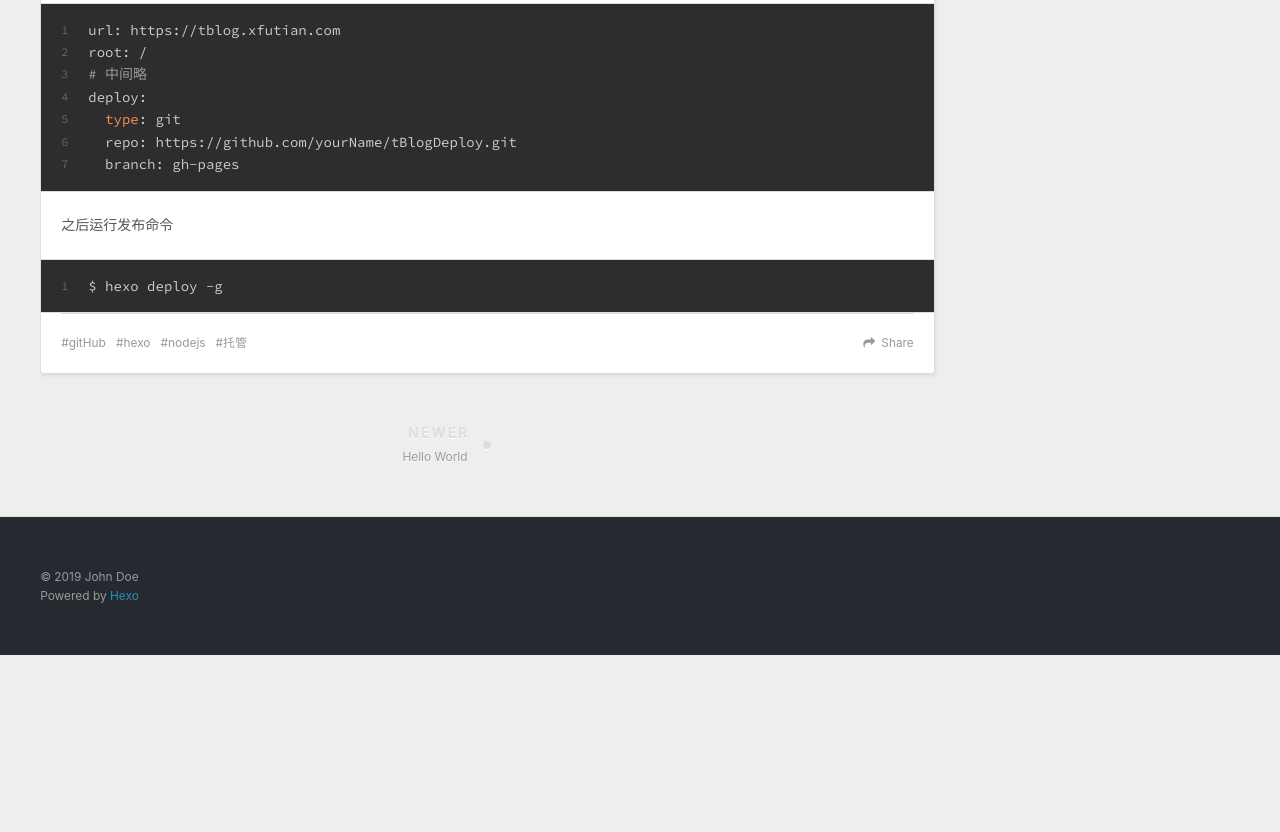
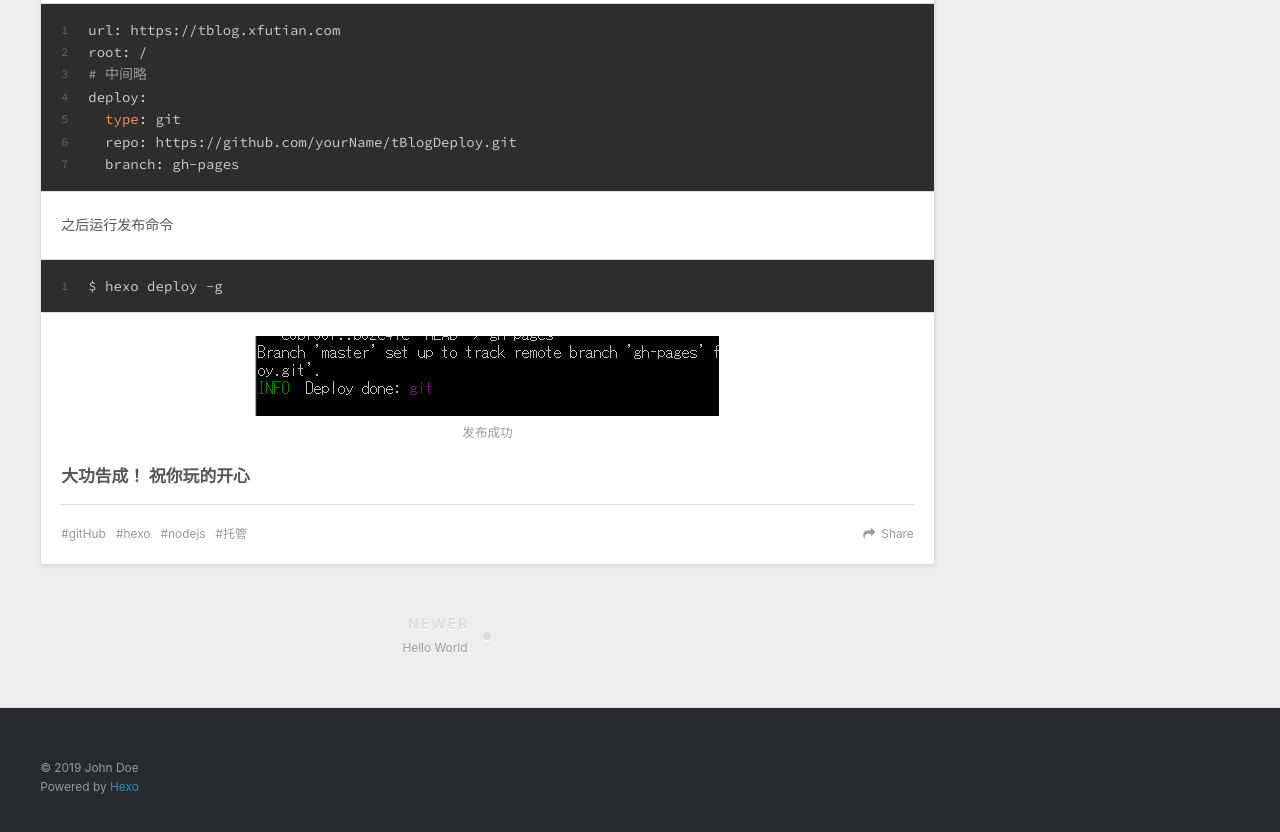
Before and after one commit to Tson1/techBlogDeploy, a plain HTML site: page 2019/07/17/20190817_creatBlog/index.html in a window 1280 px wide. Shown: the part 2521-3353 px from the top of the page. Before the commit the page ends 3176 px from the top, so only its background shows below. Drawn offline with nearby package versions, Linux system fonts and the light colour scheme.

Commit message:
Site updated: 2019-08-19 00:55:49

```diff
--- a/2019/07/17/20190817_creatBlog/index.html
+++ b/2019/07/17/20190817_creatBlog/index.html
@@ -18,7 +18,8 @@
 <meta property="og:image" content="https://tblog.xfutian.com/2019/07/17/20190817_creatBlog/GitHub-crt-repositories.PNG">
 <meta property="og:image" content="https://tblog.xfutian.com/2019/07/17/20190817_creatBlog/GitHub-pages-setting01.PNG">
 <meta property="og:image" content="https://tblog.xfutian.com/2019/07/17/20190817_creatBlog/GitHub-pages-setting02.PNG">
-<meta property="og:updated_time" content="2019-08-18T15:53:05.313Z">
+<meta property="og:image" content="https://tblog.xfutian.com/2019/07/17/20190817_creatBlog/GitHub-pages-deploy.PNG">
+<meta property="og:updated_time" content="2019-08-18T15:55:40.338Z">
 <meta name="twitter:card" content="summary">
 <meta name="twitter:title" content="hexo构建+github pages托管 的操作日志">
 <meta name="twitter:description" content="hexo使用笔记大前提是要安装好Nodejs，操作忽略可参考这里以下的操作都是在Nodejs hexo 全局安装1$ npm install hexo-cli -g  初始化博客目录1$ hexo init ../techBlog  安装依赖1$ npm install  新建一篇文章1$ hexo new post &quot;test first post&quot;  编译生成静态站1$ hexo g  启动本">
@@ -140,7 +141,8 @@
 <p>之后运行发布命令</p>
 <figure class="highlight bash"><table><tr><td class="gutter"><pre><span class="line">1</span><br></pre></td><td class="code"><pre><span class="line">$ hexo deploy -g</span><br></pre></td></tr></table></figure>
 
-
+<p><img src="GitHub-pages-deploy.PNG" alt="发布成功"></p>
+<h4 id="大功告成！-祝你玩的开心"><a href="#大功告成！-祝你玩的开心" class="headerlink" title="大功告成！ 祝你玩的开心"></a>大功告成！ 祝你玩的开心</h4>
 
     </div>
     <footer class="article-footer">
```
Also changed, not shown: index.html (+2 -1 lines), 2019/07/17/20190817_creatBlog/GitHub-pages-deploy.PNG (added).
